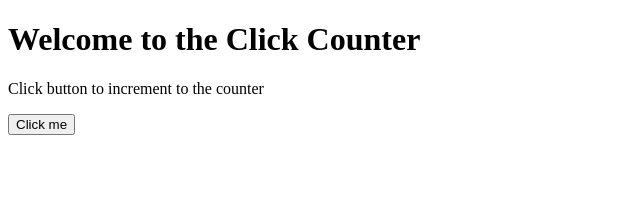
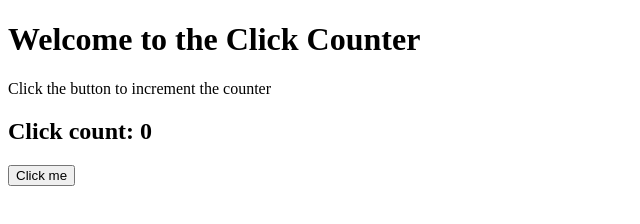
Before and after one commit to beyondruntime/click-counter, a plain HTML site: page index.html in a window 1280 px wide. Shown: the whole page, without its empty margins (0-640 px from the left). Drawn offline with Linux system fonts and the light colour scheme.

Commit message:
chore: remove empty space between body and html tags

```diff
--- a/index.html
+++ b/index.html
@@ -2,15 +2,16 @@
 <html lang="en">
    <head>
        <meta charset="UTF-8" />
-       <meta name ="viewport" href="css/style.css">
+       <meta name="viewport" content="width=device-width" initial-scale="1.0" />
+       <link rel="stylesheet" href="css/style.css">
        <script src="js/script.js" defer></script>
-       <title> Click Counter</title>
+       <title>Click Counter</title>
    </head>
 
    <body>
-    <h1> Welcome to the Click Counter</h1>
-    <P>Click button to increment to the counter</P>
-    <button>Click me</button>
+    <h1>Welcome to the Click Counter</h1>
+     <p>Click the button to increment the counter</p>
+     <h2 id= "counter">Click count: 0</h2>
+    <button id="countbutton">Click me</button>
    </body>
-
 </html>
```
